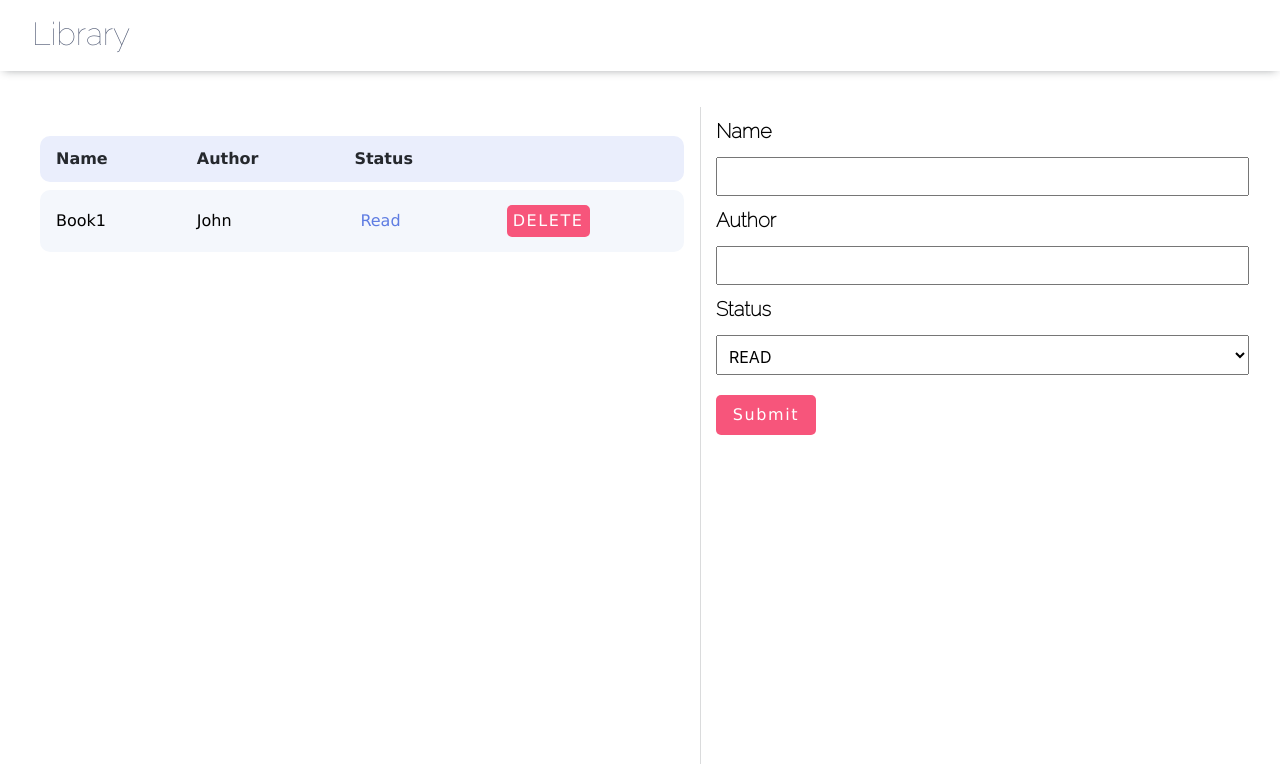
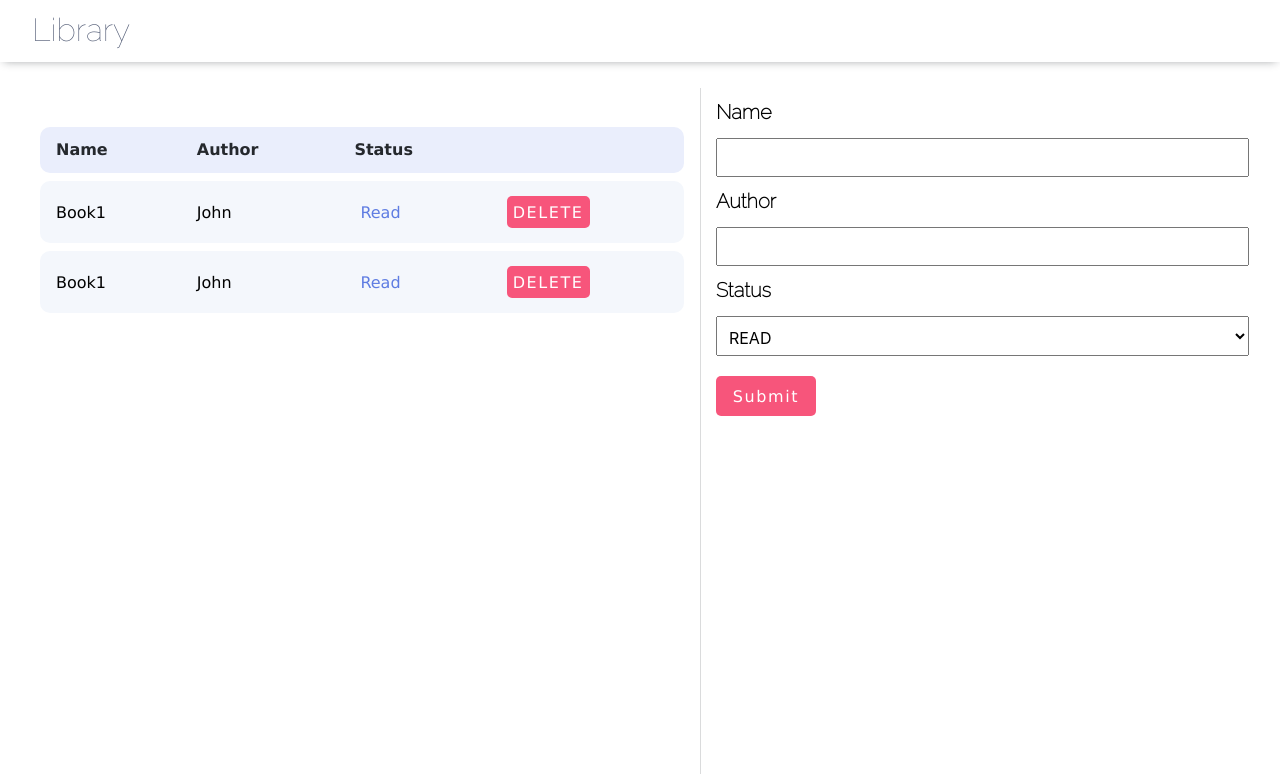
Before and after one commit to Yersoltan01/library, a plain HTML site: page index.html in a window 1280 px wide. Drawn offline with Linux system fonts and the light colour scheme.

Commit message:
fix sidebar flex wrap

```diff
--- a/index.html
+++ b/index.html
@@ -24,6 +24,12 @@
           </tr>
         </thead>
         <tbody>
+          <tr>
+            <td>Book1</td>
+            <td>John</td>
+            <td><button class="book-status read">Read</button></td>
+            <td><button id="delete-book">DELETE</button></b></td>
+          </tr>
           <tr>
             <td>Book1</td>
             <td>John</td>
--- a/style.css
+++ b/style.css
@@ -8,7 +8,7 @@ body {
 
 header {
   display: flex;
-  height: 5vh;
+  height: 30px;
   background-color: #ffffff;
   padding: 1em 0em 1em 2em;
   align-items: center;
@@ -26,7 +26,7 @@ h1 {
   display: flex;
   flex: 1 1 auto;
   margin-top: 20px;
-  margin-bottom: 20px;
+  margin: 10px 0;
   border-left: 1px #dadbdc solid;
   padding: 15px;
 }
@@ -79,7 +79,7 @@ select {
   height: 90vh;
   padding: 1em 1em 1em 1.5em;
   display: flex;
-  flex-wrap: wrap-reverse;
+  flex-wrap: wrap;
 }
 
 .books-container {
```
